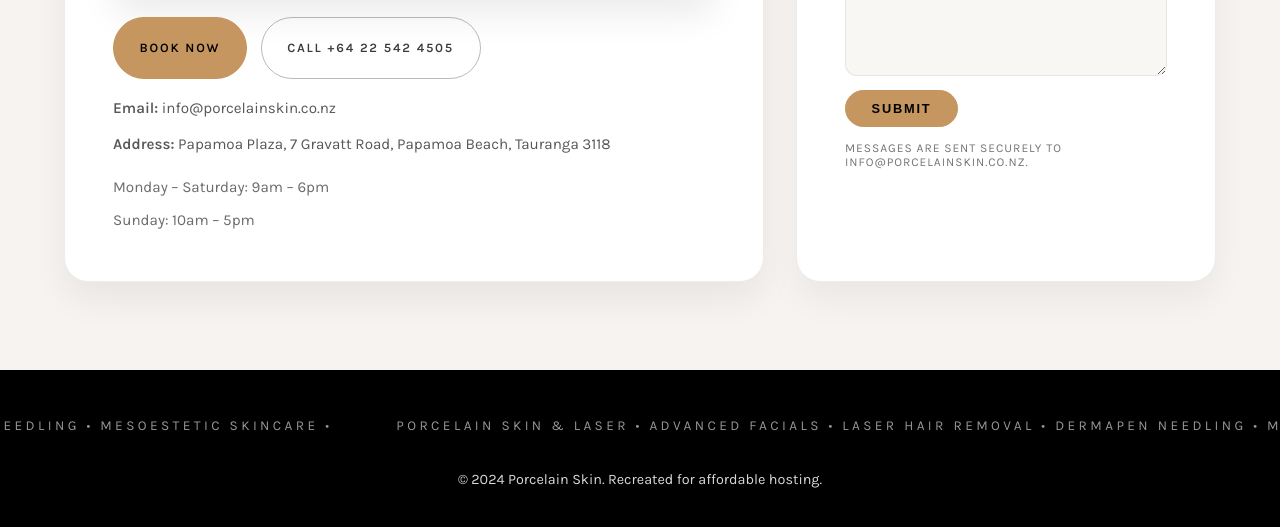
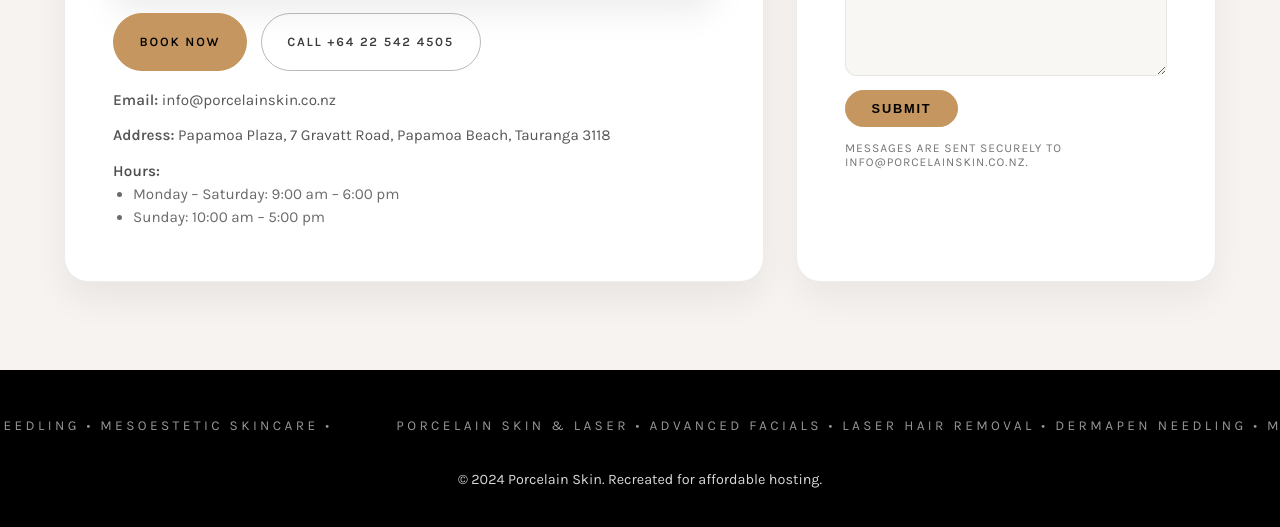
Before and after one commit to Sidamjit/PorcelainSkin, a plain HTML site: page site/index.html in a window 1280 px wide. Shown: the part 3307-3834 px from the top of the page. Drawn offline with nearby package versions, Linux system fonts and the light colour scheme.

Commit message:
fixed hours

```diff
--- a/site/assets/css/styles.css
+++ b/site/assets/css/styles.css
@@ -638,9 +638,25 @@ header {
 }
 
 .schedule {
-  display: grid;
-  gap: 0.65rem;
   font-size: 1.05rem;
+}
+
+.schedule h4 {
+  margin: 0 0 0.35rem;
+  font-size: 1.05rem;
+  font-weight: 600;
+}
+
+.schedule ul {
+  margin: 0;
+  padding-left: 1.25rem;
+  list-style: disc;
+  display: grid;
+  gap: 0.35rem;
+}
+
+.schedule li {
+  margin: 0;
 }
 
 .contact-wrapper {
@@ -1695,7 +1711,7 @@ footer .footer-content {
 
 .contact-meta {
   display: grid;
-  gap: 0.6rem;
+  gap: 0.65rem;
   font-size: 0.95rem;
   color: rgba(58, 58, 58, 0.85);
 }
@@ -1714,9 +1730,20 @@ footer .footer-content {
 }
 
 .contact-meta .schedule {
-  margin-top: 0.5rem;
   font-size: 0.95rem;
   color: rgba(58, 58, 58, 0.75);
+}
+
+.contact-meta .schedule h4 {
+  font-size: 0.95rem;
+  letter-spacing: 0.01em;
+  text-transform: none;
+  font-weight: 600;
+  color: rgba(58, 58, 58, 0.9);
+}
+
+.contact-meta .schedule ul {
+  gap: 0.3rem;
 }
 
 .contact-form {
--- a/site/index.html
+++ b/site/index.html
@@ -161,8 +161,11 @@
             <p><strong>Email:</strong> <a href="mailto:info@porcelainskin.co.nz">info@porcelainskin.co.nz</a></p>
             <p><strong>Address:</strong> Papamoa Plaza, 7 Gravatt Road, Papamoa Beach, Tauranga 3118</p>
             <div class="schedule">
-              <span>Monday – Saturday: 9am – 6pm</span>
-              <span>Sunday: 10am – 5pm</span>
+              <h4>Hours:</h4>
+              <ul>
+                <li>Monday – Saturday: 9:00&nbsp;am – 6:00&nbsp;pm</li>
+                <li>Sunday: 10:00&nbsp;am – 5:00&nbsp;pm</li>
+              </ul>
             </div>
           </div>
         </div>
```
